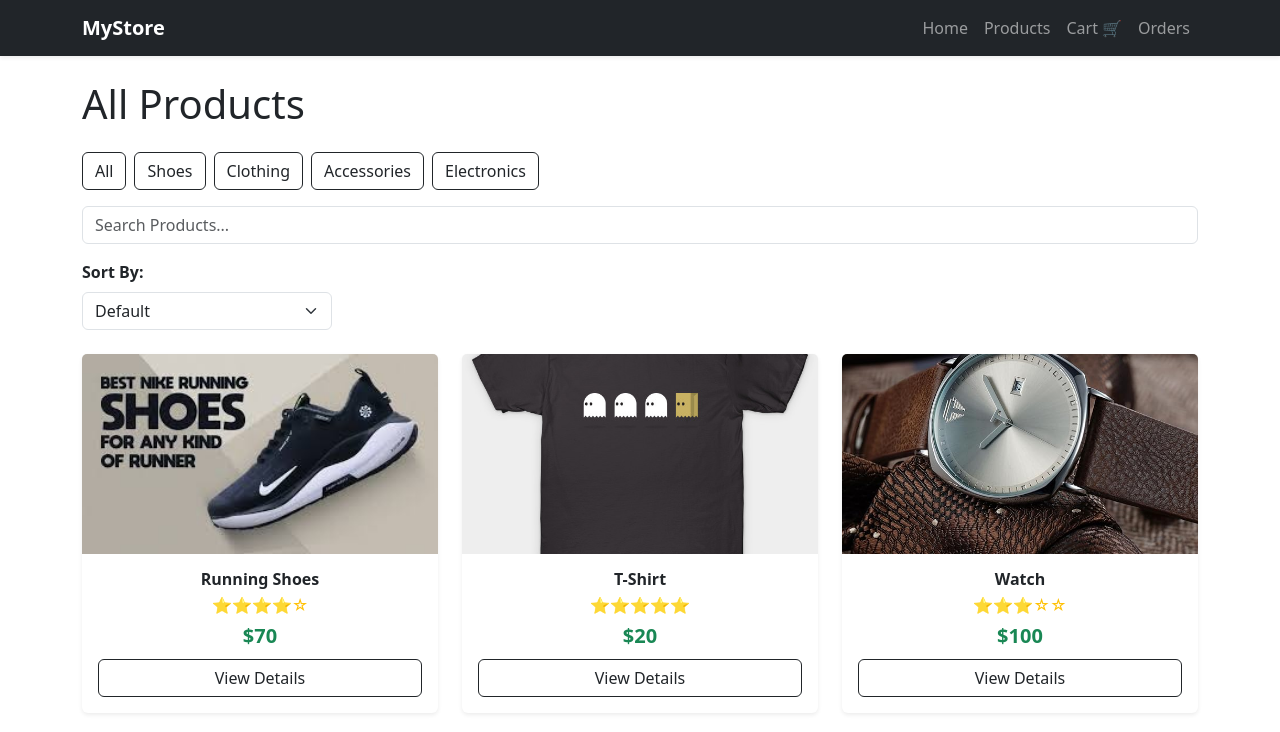
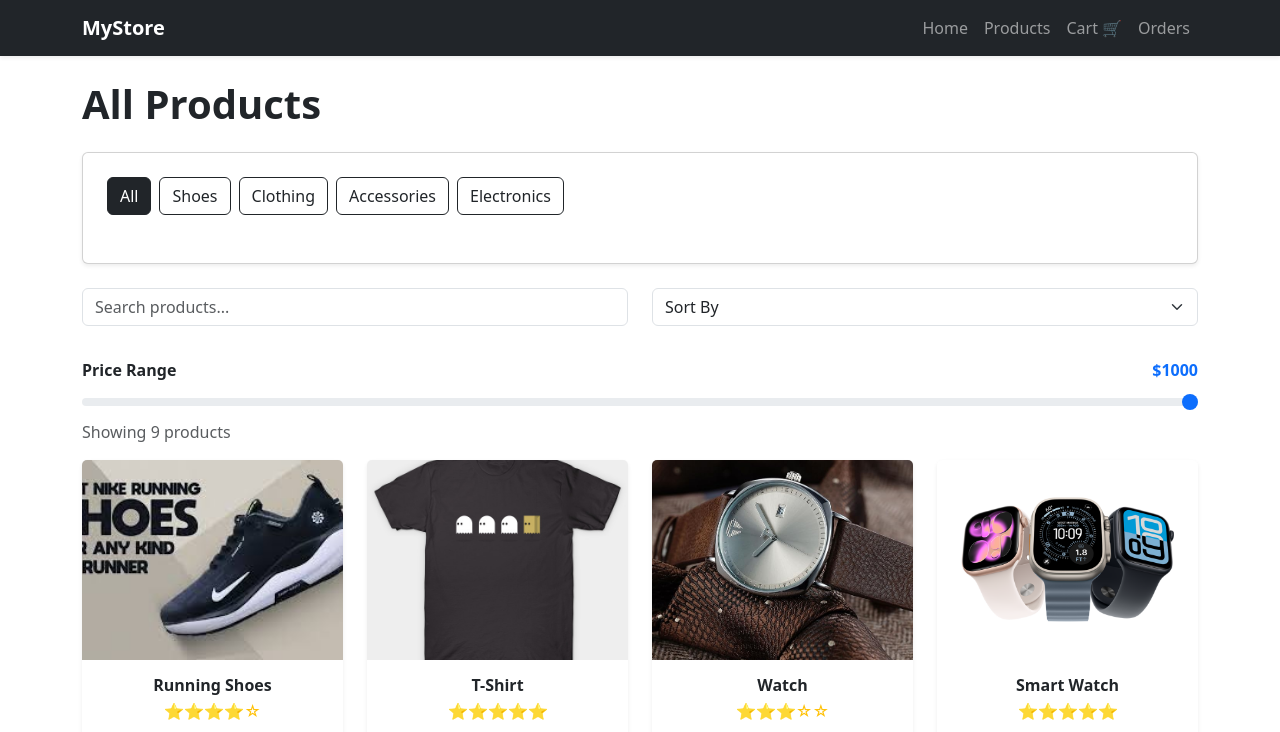
Before and after one commit to rahulrai070/E-CommerceApp, a React (Create React App) app: page /products in a window 1280 px wide. Shown: the top 732 px of the page. Built offline with nearby package versions, Linux system fonts and the light colour scheme.

Commit message:
Updated product component

```diff
--- a/src/pages/HomePage.js
+++ b/src/pages/HomePage.js
@@ -46,7 +46,10 @@ function HomePage() {
           <h1 className="display-5 fw-bold">Welcome to MyStore</h1>
           <p className="lead">Best Deals on Fashion & Electronics</p>
 
-          <Link to="/products" className="btn btn-warning btn-lg mt-3 px-5 shadow">
+          <Link
+            to="/products"
+            className="btn btn-warning btn-lg mt-3 px-5 shadow"
+          >
             Shop Now
           </Link>
         </div>
--- a/src/pages/ProductListingPage.js
+++ b/src/pages/ProductListingPage.js
@@ -6,6 +6,7 @@ function ProductListingPage() {
   const [search, setSearch] = useState("");
   const [category, setCategory] = useState("All");
   const [sortOption, setSortOption] = useState("default");
+  const [priceRange, setPriceRange] = useState(1000);
 
   const categories = ["All", "Shoes", "Clothing", "Accessories", "Electronics"];
 
@@ -15,7 +16,8 @@ function ProductListingPage() {
       .includes(search.toLowerCase());
 
     const matchesCategory = category === "All" || product.category === category;
-    return matchesSearch && matchesCategory;
+    const matchesPrice = product.price <= priceRange;
+    return matchesSearch && matchesCategory && matchesPrice;
   });
 
   let sortedProducts = [...filteredProducts];
@@ -34,53 +36,78 @@ function ProductListingPage() {
 
   return (
     <div className="container mt-4">
-      <h1 className=" mb-4">All Products</h1>
-
-      <div className="mb-3">
+      <h1 className=" mb-4 fw-bold">All Products</h1>
+      <div className=" card p-4 mb-4 shadow-sm">
+        <div className="mb-3 d-flex flex-wrap">
           {categories.map((cat) => (
             <button
               key={cat}
-            className="btn btn-outline-dark me-2"
+              className={` btn me-2 mb-2 ${
+                category === cat ? "btn-dark" : "btn-outline-dark"
+              }`}
               onClick={() => setCategory(cat)}
             >
               {cat}
             </button>
           ))}
         </div>
+      </div>
 
+      <div className="row mb-4">
+        <div className="col-md-6 mb-2">
           <input
             type="text"
-        className="form-control mb-3"
-        placeholder="Search Products..."
+            className="form-control"
+            placeholder="Search products..."
             value={search}
             onChange={(e) => setSearch(e.target.value)}
           />
+        </div>
 
-      <div className="mb-4">
-        <label className="form-label fw-bold me-2">Sort By:</label>
-
+        <div className="col-md-6 mb-2">
           <select
             className="form-select"
-          style={{ maxWidth: "250px" }}
             value={sortOption}
             onChange={(e) => setSortOption(e.target.value)}
           >
-          <option value="default">Default</option>
+            <option value="default">Sort By</option>
             <option value="low-high">Price: Low to High</option>
             <option value="high-low">Price: High to Low</option>
             <option value="rating">Top Rated</option>
           </select>
         </div>
+      </div>
+
+      <div className="mt-3">
+        <div className="d-flex justify-content-between align-items-center mb-2">
+          <span className="fw-bold">Price Range</span>
+          <span className="text-primary fw-bold">${priceRange}</span>
+        </div>
+
+        <input
+          type="range"
+          className="form-range"
+          min="0"
+          max="1000"
+          value={priceRange}
+          onChange={(e) => setPriceRange(e.target.value)}
+        />
+      </div>
+
+      <p className=" text-muted">Showing {sortedProducts.length} products</p>
+      <div />
 
       <div className="row">
         {sortedProducts.length > 0 ? (
           sortedProducts.map((product) => (
-            <div key={product.id} className="col-md-4 mb-4">
+            <div key={product.id} className="col-lg-3 col-md-4 col-sm-6 mb-4">
               <ProductCard product={product} />
             </div>
           ))
         ) : (
-          <p>No products found.</p>
+          <p className=" text-center text-muted mt-4">
+            No products found 😢 Try adjusting filters
+          </p>
         )}
       </div>
     </div>
```
Lines whose indentation alone changed are shown as unchanged.
